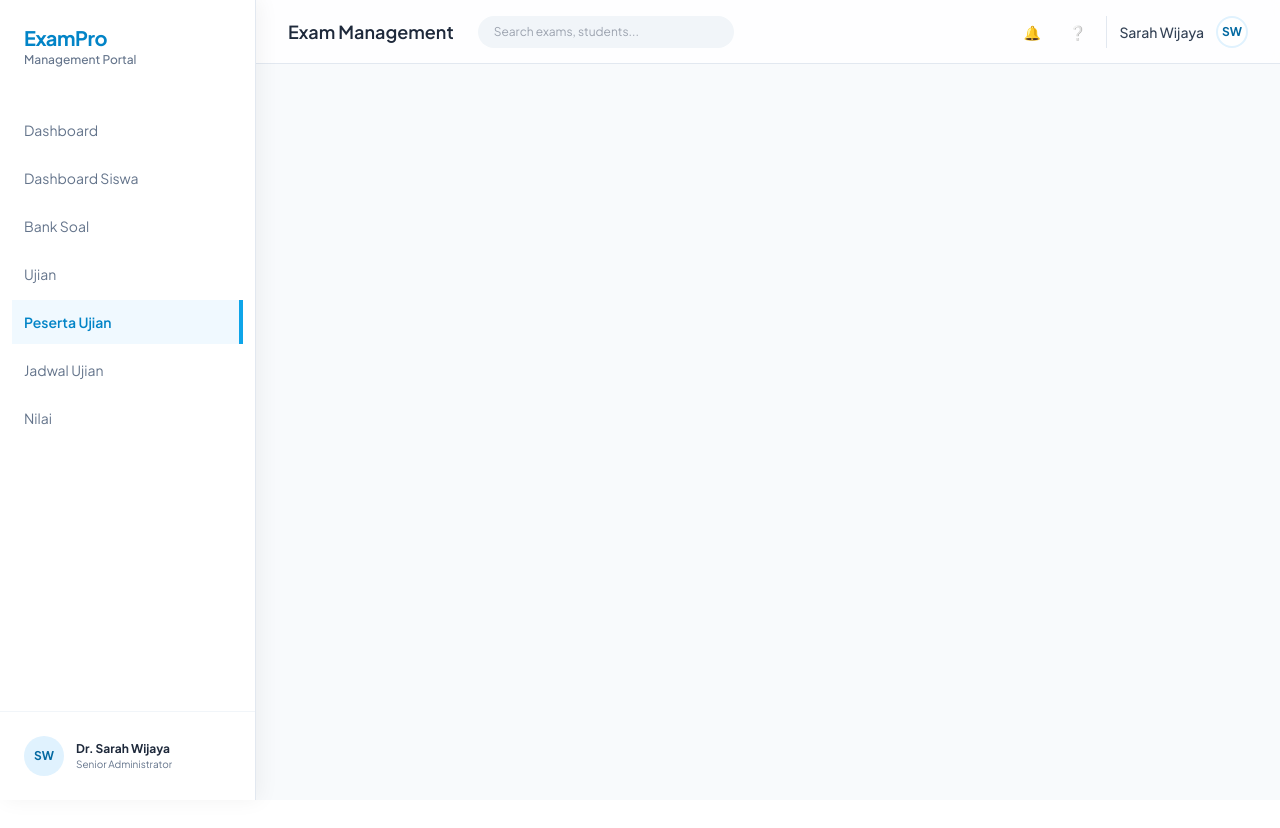
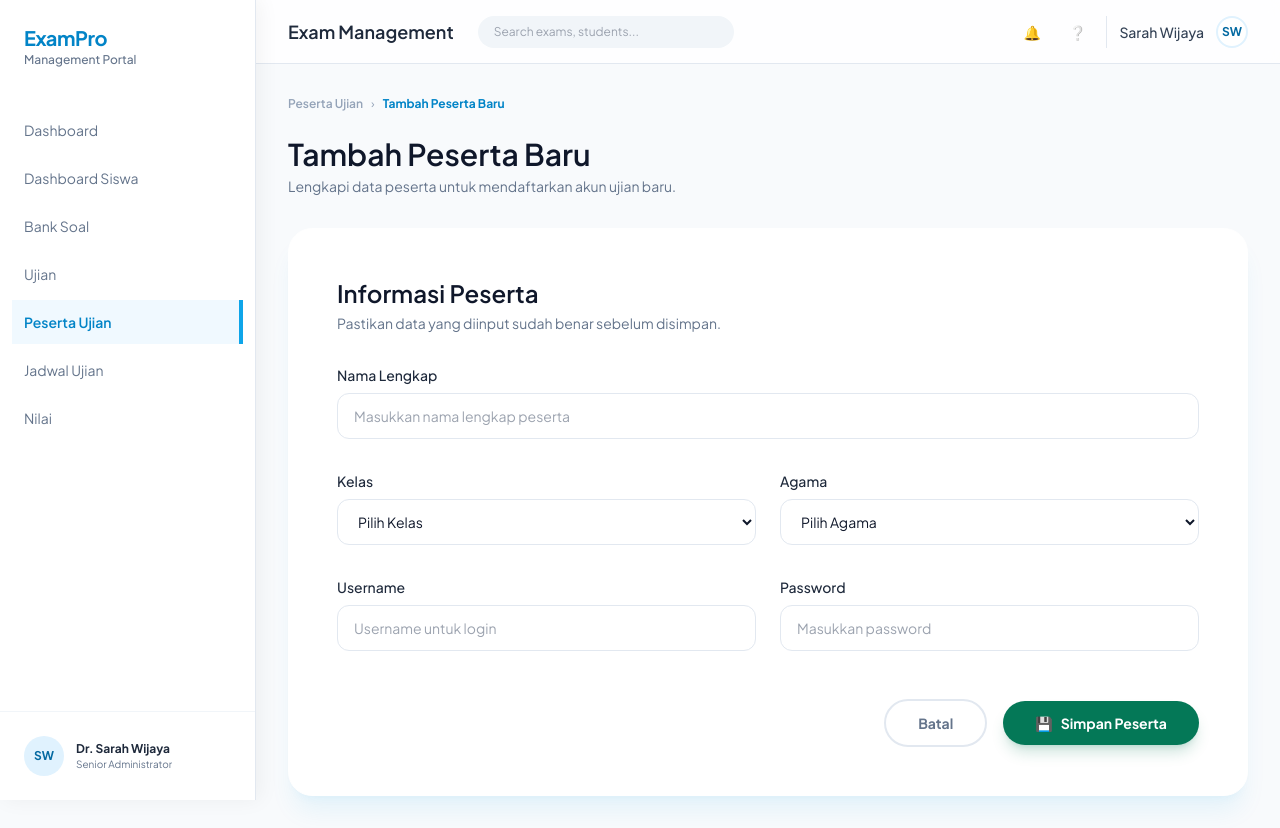
Before and after one commit to masulfauzi/ujian-front, a Vue app: page /peserta-ujian/tambah in a window 1280 px wide. Before the commit the page ends 800 px from the top, so only its background shows below. Built offline with nearby package versions, Linux system fonts and the light colour scheme.

Commit message:
feat(peserta-ujian): add create participant page and navigation

```diff
--- a/src/router/modules/pesertaUjian.js
+++ b/src/router/modules/pesertaUjian.js
@@ -1,4 +1,5 @@
 import PesertaUjianListView from '../../views/peserta_ujian/PesertaUjianListView.vue'
+import PesertaUjianCreateView from '../../views/peserta_ujian/PesertaUjianCreateView.vue'
 
 const pesertaUjianRoutes = [
     {
@@ -6,6 +7,11 @@ const pesertaUjianRoutes = [
         name: 'peserta-ujian-list',
         component: PesertaUjianListView,
     },
+    {
+        path: '/peserta-ujian/tambah',
+        name: 'peserta-ujian-create',
+        component: PesertaUjianCreateView,
+    },
 ]
 
 export default pesertaUjianRoutes
--- /dev/null
+++ b/src/views/peserta_ujian/PesertaUjianCreateView.vue
@@ -0,0 +1,165 @@
+<script setup>
+import { reactive } from 'vue'
+import { useRouter } from 'vue-router'
+
+const router = useRouter()
+
+const form = reactive({
+    nama: '',
+    kelas: '',
+    agama: '',
+    username: '',
+    password: '',
+})
+
+const errors = reactive({
+    nama: '',
+    kelas: '',
+    agama: '',
+    username: '',
+    password: '',
+})
+
+const clearErrors = () => {
+    errors.nama = ''
+    errors.kelas = ''
+    errors.agama = ''
+    errors.username = ''
+    errors.password = ''
+}
+
+const validate = () => {
+    clearErrors()
+
+    if (!form.nama.trim()) {
+        errors.nama = 'Nama lengkap wajib diisi.'
+    }
+
+    if (!form.kelas) {
+        errors.kelas = 'Kelas wajib dipilih.'
+    }
+
+    if (!form.agama) {
+        errors.agama = 'Agama wajib dipilih.'
+    }
+
+    if (!form.username.trim()) {
+        errors.username = 'Username wajib diisi.'
+    }
+
+    if (!form.password.trim()) {
+        errors.password = 'Password wajib diisi.'
+    }
+
+    return !errors.nama && !errors.kelas && !errors.agama && !errors.username && !errors.password
+}
+
+const handleSubmit = () => {
+    if (!validate()) {
+        return
+    }
+
+    console.info('Data peserta siap dikirim ke API:', { ...form })
+    router.push({ name: 'peserta-ujian-list' })
+}
+</script>
+
+<template>
+    <div class="bg-slate-50 text-slate-900">
+        <section class="w-full px-4 py-8 lg:ml-64 lg:w-[calc(100%-16rem)] lg:px-8">
+            <div class="mx-auto w-full max-w-5xl">
+                <nav class="mb-6 flex items-center gap-2 text-slate-400">
+                    <RouterLink class="text-xs font-semibold transition-colors hover:text-sky-500" to="/peserta-ujian">
+                        Peserta Ujian
+                    </RouterLink>
+                    <span class="text-xs">›</span>
+                    <span class="text-xs font-bold text-sky-600">Tambah Peserta Baru</span>
+                </nav>
+
+                <div class="mb-8">
+                    <h2 class="text-3xl font-semibold text-slate-900">Tambah Peserta Baru</h2>
+                    <p class="mt-1 text-sm text-slate-500">Lengkapi data peserta untuk mendaftarkan akun ujian baru.</p>
+                </div>
+
+                <div
+                    class="rounded-[24px] border border-white bg-white p-8 shadow-[0_20px_25px_-5px_rgba(14,165,233,0.08),0_8px_10px_-6px_rgba(14,165,233,0.05)] md:p-12">
+                    <form class="space-y-8" @submit.prevent="handleSubmit">
+                        <div>
+                            <h3 class="text-2xl font-semibold text-slate-900">Informasi Peserta</h3>
+                            <p class="mt-1 text-sm text-slate-500">Pastikan data yang diinput sudah benar sebelum
+                                disimpan.</p>
+                        </div>
+
+                        <div class="space-y-2">
+                            <label class="block text-sm font-medium text-slate-800" for="nama">Nama Lengkap</label>
+                            <input id="nama" v-model="form.nama" type="text" placeholder="Masukkan nama lengkap peserta"
+                                class="w-full rounded-xl border border-slate-200 bg-white px-4 py-3 text-sm transition-all focus:border-sky-500 focus:ring-2 focus:ring-sky-500/20" />
+                            <p v-if="errors.nama" class="text-xs font-medium text-rose-500">{{ errors.nama }}</p>
+                        </div>
+
+                        <div class="grid grid-cols-1 gap-6 md:grid-cols-2">
+                            <div class="space-y-2">
+                                <label class="block text-sm font-medium text-slate-800" for="kelas">Kelas</label>
+                                <select id="kelas" v-model="form.kelas"
+                                    class="w-full rounded-xl border border-slate-200 bg-white px-4 py-3 text-sm transition-all focus:border-sky-500 focus:ring-2 focus:ring-sky-500/20">
+                                    <option disabled value="">Pilih Kelas</option>
+                                    <option value="X-IPA-1">X-IPA-1</option>
+                                    <option value="X-IPA-2">X-IPA-2</option>
+                                    <option value="XI-IPS-1">XI-IPS-1</option>
+                                    <option value="XII-IPA-3">XII-IPA-3</option>
+                                </select>
+                                <p v-if="errors.kelas" class="text-xs font-medium text-rose-500">{{ errors.kelas }}</p>
+                            </div>
+
+                            <div class="space-y-2">
+                                <label class="block text-sm font-medium text-slate-800" for="agama">Agama</label>
+                                <select id="agama" v-model="form.agama"
+                                    class="w-full rounded-xl border border-slate-200 bg-white px-4 py-3 text-sm transition-all focus:border-sky-500 focus:ring-2 focus:ring-sky-500/20">
+                                    <option disabled value="">Pilih Agama</option>
+                                    <option value="Islam">Islam</option>
+                                    <option value="Kristen">Kristen</option>
+                                    <option value="Katolik">Katolik</option>
+                                    <option value="Hindu">Hindu</option>
+                                    <option value="Buddha">Buddha</option>
+                                </select>
+                                <p v-if="errors.agama" class="text-xs font-medium text-rose-500">{{ errors.agama }}</p>
+                            </div>
+                        </div>
+
+                        <div class="grid grid-cols-1 gap-6 md:grid-cols-2">
+                            <div class="space-y-2">
+                                <label class="block text-sm font-medium text-slate-800" for="username">Username</label>
+                                <input id="username" v-model="form.username" type="text"
+                                    placeholder="Username untuk login"
+                                    class="w-full rounded-xl border border-slate-200 bg-white px-4 py-3 text-sm transition-all focus:border-sky-500 focus:ring-2 focus:ring-sky-500/20" />
+                                <p v-if="errors.username" class="text-xs font-medium text-rose-500">{{ errors.username
+                                    }}</p>
+                            </div>
+
+                            <div class="space-y-2">
+                                <label class="block text-sm font-medium text-slate-800" for="password">Password</label>
+                                <input id="password" v-model="form.password" type="password"
+                                    placeholder="Masukkan password"
+                                    class="w-full rounded-xl border border-slate-200 bg-white px-4 py-3 text-sm transition-all focus:border-sky-500 focus:ring-2 focus:ring-sky-500/20" />
+                                <p v-if="errors.password" class="text-xs font-medium text-rose-500">{{ errors.password
+                                    }}</p>
+                            </div>
+                        </div>
+
+                        <div class="flex flex-col items-center justify-end gap-4 pt-4 sm:flex-row">
+                            <RouterLink to="/peserta-ujian"
+                                class="w-full rounded-full border-2 border-slate-200 px-8 py-3 text-center text-sm font-bold text-slate-500 transition-all hover:border-slate-300 hover:bg-slate-50 sm:w-auto">
+                                Batal
+                            </RouterLink>
+                            <button type="submit"
+                                class="flex w-full items-center justify-center gap-2 rounded-full bg-emerald-700 px-8 py-3 text-sm font-bold text-white shadow-lg shadow-emerald-700/20 transition-all hover:brightness-110 sm:w-auto">
+                                <span>💾</span>
+                                Simpan Peserta
+                            </button>
+                        </div>
+                    </form>
+                </div>
+            </div>
+        </section>
+    </div>
+</template>
--- a/src/views/peserta_ujian/PesertaUjianListView.vue
+++ b/src/views/peserta_ujian/PesertaUjianListView.vue
@@ -18,11 +18,11 @@ const pesertaList = [
 
             <div class="mb-8 flex flex-col gap-4 md:flex-row md:items-center md:justify-between">
                 <div class="flex flex-wrap items-center gap-3">
-                    <button
+                    <RouterLink to="/peserta-ujian/tambah"
                         class="inline-flex items-center gap-2 rounded-xl bg-emerald-100 px-5 py-2.5 text-sm font-bold text-emerald-700 transition hover:shadow-lg hover:shadow-emerald-100 active:scale-95">
                         <span>＋</span>
                         <span>Tambah Peserta</span>
-                    </button>
+                    </RouterLink>
                     <button
                         class="inline-flex items-center gap-2 rounded-xl border border-sky-200 bg-sky-50 px-5 py-2.5 text-sm font-bold text-sky-700 transition hover:bg-sky-100 active:scale-95">
                         <span>⬆</span>
@@ -95,7 +95,8 @@ const pesertaList = [
                 <div
                     class="flex flex-col gap-4 border-t border-slate-100 bg-slate-50/50 px-6 py-5 md:flex-row md:items-center md:justify-between">
                     <p class="text-sm text-slate-500">Menampilkan <span class="font-bold text-slate-800">5</span> dari
-                        <span class="font-bold text-slate-800">120</span> Peserta</p>
+                        <span class="font-bold text-slate-800">120</span> Peserta
+                    </p>
                     <div class="flex items-center gap-2">
                         <button
                             class="rounded-lg border border-slate-200 bg-white p-2 text-slate-400 transition-colors hover:bg-slate-50"
```
